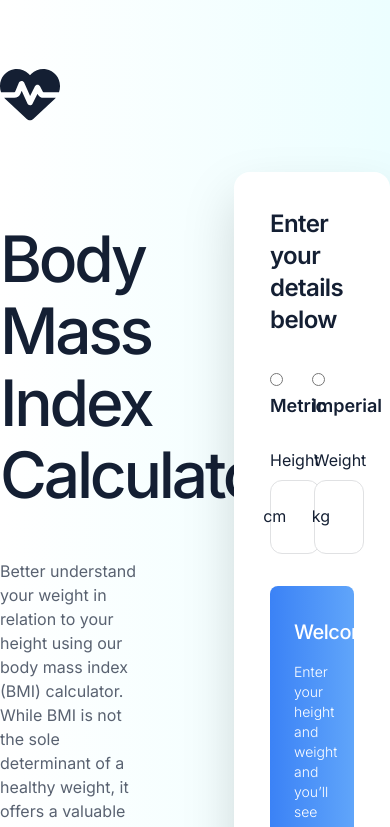
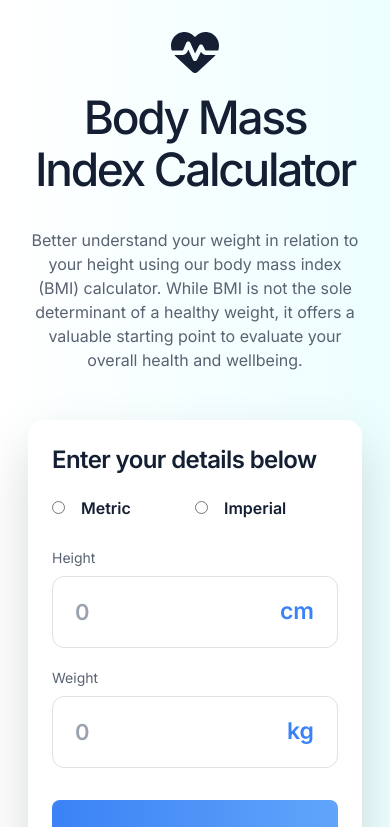
Before and after one commit to ntjnh/fem-bmi-calculator, a React (Vite) app: page / in a window 390 px wide. Shown: the top 827 px of the page. Built offline with nearby package versions, Linux system fonts and the light colour scheme.

Commit message:
Mobile tweaks for header

```diff
--- a/src/components/Form.jsx
+++ b/src/components/Form.jsx
@@ -31,32 +31,32 @@ export default function Form() {
     }
 
     return (
-        <form className="bg-white drop-shadow-2xl ml-auto p-9 rounded-2xl w-4/5" onChange={handleBmiChange}>
-            <h2 className="font-semibold mb-8 text-2xl tracking-tight">Enter your details below</h2>
+        <form className="bg-white drop-shadow-2xl md:ml-auto p-6 md:p-9 rounded-2xl md:w-4/5" onChange={handleBmiChange}>
+            <h2 className="font-semibold mb-5 md:mb-8 text-2xl tracking-tight">Enter your details below</h2>
 
-            <div className="flex mb-9">
+            <div className="flex mb-8 md:mb-9">
                 <div className="inline-block w-1/2">
                     <input className="mr-4" type="radio" name="units" id="metric" />
-                    <label className="font-semibold text-lg" htmlFor="metric">Metric</label>
+                    <label className="font-semibold text-md md:text-lg" htmlFor="metric">Metric</label>
                 </div>
 
                 <div className="inline-block w-1/2">
                     <input className="mr-4" type="radio" name="units" id="imperial" />
-                    <label className="font-semibold text-lg" htmlFor="imperial">Imperial</label>
+                    <label className="font-semibold text-md md:text-lg" htmlFor="imperial">Imperial</label>
                 </div>
             </div>
 
-            <div className="flex justify-between pt-6">
-                <div className="inline-block relative w-[48%]">
-                    <label className="absolute -top-8" htmlFor="height">Height</label>
-                    <input className="border border-[#e0e1e3] p-6 rounded-xl w-full" type="number" name="height" id="height" onChange={handleHeightChange} placeholder="0" />
-                    <span className="absolute align-middle inline-block leading-none right-6 top-7 unit-height">cm</span>
+            <div className="flex flex-wrap justify-between pt-6">
+                <div className="inline-block mb-12 md:mb-0 relative w-full md:w-[48%]">
+                    <label className="absolute -top-7 md:-top-8 text-slate-550 text-sm md:text-base" htmlFor="height">Height</label>
+                    <input className="border border-[#e0e1e3] p-[22px] md:p-6 rounded-xl font-semibold leading-none text-[22px] w-full" type="number" name="height" id="height" onChange={handleHeightChange} placeholder="0" />
+                    <span className="absolute align-middle font-semibold inline-block leading-none right-6 text-blue-500 text-[23px] top-6 unit-height">cm</span>
                 </div>
 
-                <div className="inline-block relative w-[48%]">
-                    <label className="absolute -top-8" htmlFor="weight">Weight</label>
-                    <input className="border border-[#e0e1e3] p-6 rounded-xl w-full" type="number" name="weight" id="weight" onChange={handleWeightChange} placeholder="0" />
-                    <span className="absolute align-middle inline-block leading-none right-6 top-7 unit-weight">kg</span>
+                <div className="inline-block relative w-full md:w-[48%]">
+                    <label className="absolute -top-7 md:-top-8 text-slate-550 text-sm md:text-base" htmlFor="weight">Weight</label>
+                    <input className="border border-[#e0e1e3] p-[22px] md:p-6 rounded-xl font-semibold leading-none text-[22px] w-full" type="number" name="weight" id="weight" onChange={handleWeightChange} placeholder="0" />
+                    <span className="absolute align-middle font-semibold inline-block leading-none right-6 text-blue-500 text-[23px] top-6 unit-weight">kg</span>
                 </div>
             </div>
 
--- a/src/components/Header.jsx
+++ b/src/components/Header.jsx
@@ -3,22 +3,22 @@ import Form from './Form'
 
 export default function Header() {
     return (
-        <header className="bg-gradient-to-r from-white to-cyan-50 py-16">
+        <header className="bg-gradient-to-r from-white to-cyan-50 p-7 md:px-0 md:py-16">
 
             <div className="container mx-auto">
 
-                <div className="mb-12">
-                    <img className="w-[60px]" src={logo} alt="Site logo" />
+                <div className="mb-4 md:mb-12 text-center md:text-left">
+                    <img className="inline-block w-12 md:w-[60px]" src={logo} alt="Site logo" />
                 </div>
 
                 <div className="flex flex-wrap items-center">
 
-                    <div className="w-1/2">
-                        <h1 className="font-medium leading-[1.125] mb-12 text-[64px] tracking-tighter">Body Mass <br />Index Calculator</h1>
-                        <p className="text-slate-550 w-3/4">Better understand your weight in relation to your height using our body mass index (BMI) calculator. While BMI is not the sole determinant of a healthy weight, it offers a valuable starting point to evaluate your overall health and wellbeing.</p>
+                    <div className="mb-12 md:mb-0 text-center md:text-left md:w-1/2">
+                        <h1 className="font-medium leading-[1.125] mb-8 text-[46px] md:text-[64px] tracking-tighter">Body Mass <br />Index Calculator</h1>
+                        <p className="text-slate-550 md:w-3/4">Better understand your weight in relation to your height using our body mass index (BMI) calculator. While BMI is not the sole determinant of a healthy weight, it offers a valuable starting point to evaluate your overall health and wellbeing.</p>
                     </div>
 
-                    <section className="w-1/2">
+                    <section className="md:w-1/2">
                         <Form />
                     </section>
 
--- a/src/components/Result.jsx
+++ b/src/components/Result.jsx
@@ -1,12 +1,12 @@
 export default function Result(props) {
     return (
-        <div className="flex">
-            <div className="w-1/3">
-                <h4>Your BMI is...</h4>
-                <h5 className="text-4xl">{props.bmi}</h5>
+        <div className="flex flex-wrap">
+            <div className="mb-6 md:mb-0 w-full md:w-1/3">
+                <h4 className="mb-4 md:mb-0">Your BMI is...</h4>
+                <h5 className="text-5xl md:text-4xl">{props.bmi}</h5>
             </div>
 
-            <div className="pl-2 w-2/3">
+            <div className="md:pl-2 w-full md:w-2/3">
                 <p className="font-light text-sm">Your BMI suggests you&rsquo;re a healthy weight. Your ideal weight is between <strong className="font-semibold">63.6kg - 85.2kg</strong>.</p>
             </div>
         </div>
```
